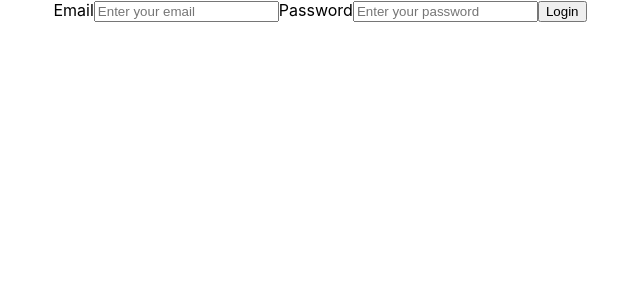
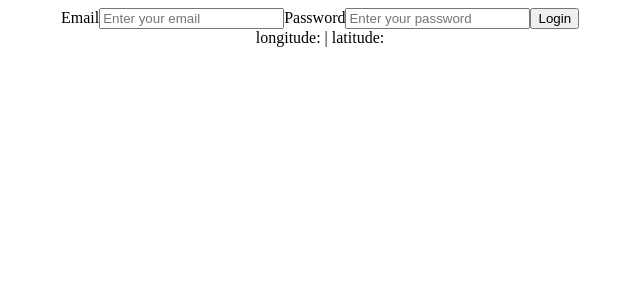
Before and after one commit to tommykindle/frontend-1, a React (Create React App) app in the folder front-end/: page / in a window 1280 px wide. Shown: the top 300 px of the page, without its empty margins (320-960 px from the left). Built offline with nearby package versions, Linux system fonts and the light colour scheme; no server answers.

Commit message:
Grabbing Geo Location

```diff
--- a/front-end/src/App.js
+++ b/front-end/src/App.js
@@ -1,12 +1,13 @@
-import React from 'react';
-import logo from './logo.svg';
-import './App.css';
-import LoginForm from './LoginForm/LoginForm';
+import React from "react";
+import "./App.css";
+import LoginForm from "./LoginForm/LoginForm";
+import CurrentPosistion from "./CurrentPosistion";
 
 function App() {
   return (
     <div className="App">
       <LoginForm />
+      <CurrentPosistion />
     </div>
   );
 }
--- /dev/null
+++ b/front-end/src/CurrentPosistion.js
@@ -0,0 +1,16 @@
+import React, { useState } from "react";
+
+export default function CurrentPosistion() {
+  const [lng, setLng] = useState("");
+  const [lat, setLat] = useState("");
+
+  const displayLocationInfo = position => {
+    return setLng(position.coords.longitude), setLat(position.coords.latitude);
+  };
+
+  if (navigator.geolocation) {
+    navigator.geolocation.getCurrentPosition(displayLocationInfo);
+  }
+
+  return <div>{`longitude: ${lng} | latitude: ${lat}`}</div>;
+}
--- a/front-end/src/LoginForm/LoginForm.js
+++ b/front-end/src/LoginForm/LoginForm.js
@@ -1,8 +1,7 @@
 import React from "react";
-import { Formik } from "formik";
+import { Formik, Form, Field } from "formik";
 import * as EmailValidator from "email-validator";
 import * as Yup from "yup";
-
 
 const LoginForm = () => (
   <Formik
@@ -13,8 +12,6 @@ const LoginForm = () => (
         setSubmitting(false);
       }, 500);
     }}
-
-
     validationSchema={Yup.object().shape({
       email: Yup.string()
         .email()
@@ -22,7 +19,10 @@ const LoginForm = () => (
       password: Yup.string()
         .required("No password provided.")
         .min(8, "Password is too short - should be 8 chars minimum.")
-        .matches(/(?=.*[!@#\$%\^&\*]) (?=.*[A-Z])/, "Password must contain at least one uppercase character and one special character")
+        .matches(
+          /(?=.*[!@#\$%\^&\*]) (?=.*[A-Z])/,
+          "Password must contain at least one uppercase character and one special character"
+        )
     })}
   >
     {props => {
@@ -36,9 +36,9 @@ const LoginForm = () => (
         handleSubmit
       } = props;
       return (
-        <form onSubmit={handleSubmit}>
+        <Form onSubmit={handleSubmit}>
           <label htmlFor="email">Email</label>
-          <input
+          <Field
             name="email"
             type="text"
             placeholder="Enter your email"
@@ -51,7 +51,7 @@ const LoginForm = () => (
             <div className="input-feedback">{errors.email}</div>
           )}
           <label htmlFor="email">Password</label>
-          <input
+          <Field
             name="password"
             type="password"
             placeholder="Enter your password"
@@ -66,7 +66,7 @@ const LoginForm = () => (
           <button type="submit" disabled={isSubmitting}>
             Login
           </button>
-        </form>
+        </Form>
       );
     }}
   </Formik>
--- a/front-end/src/index.js
+++ b/front-end/src/index.js
@@ -1,6 +1,5 @@
 import React from "react";
 import ReactDOM from "react-dom";
-import "./index.scss";
 import App from "./App";
 import * as serviceWorker from "./serviceWorker";
 
```
Also changed, not shown: 1 other file (tests, documents, lock files or other folders).
